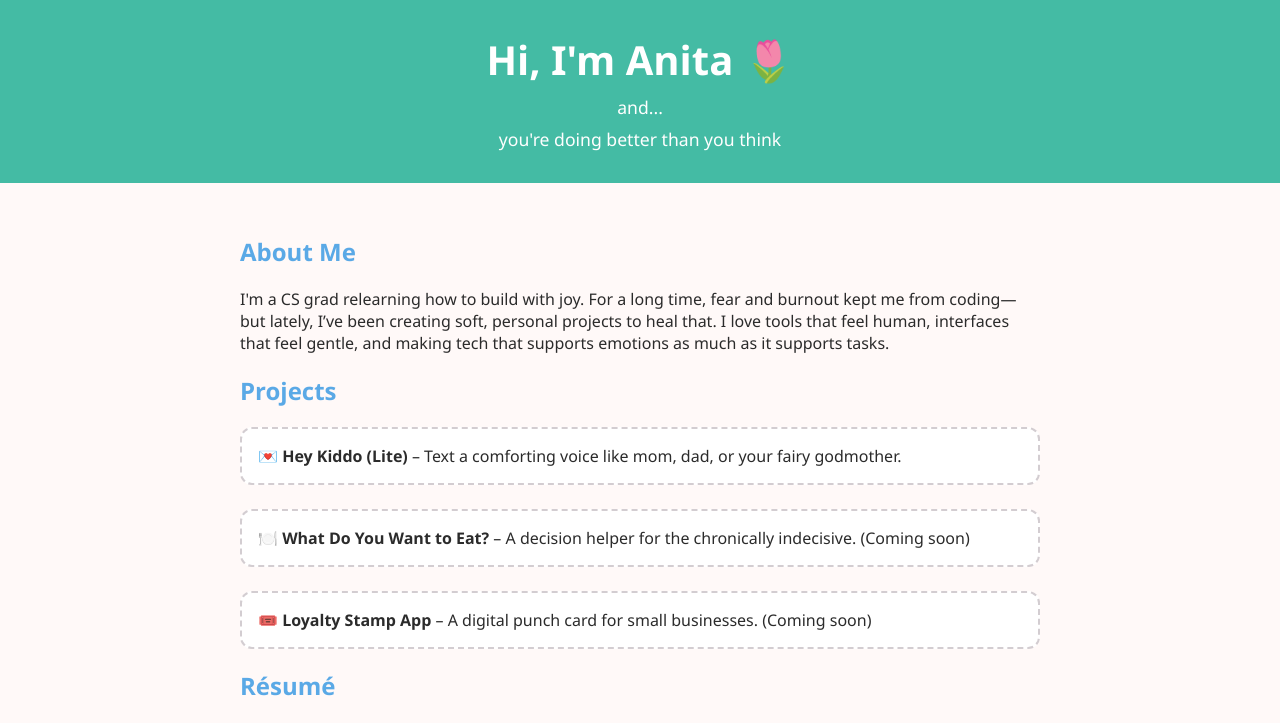
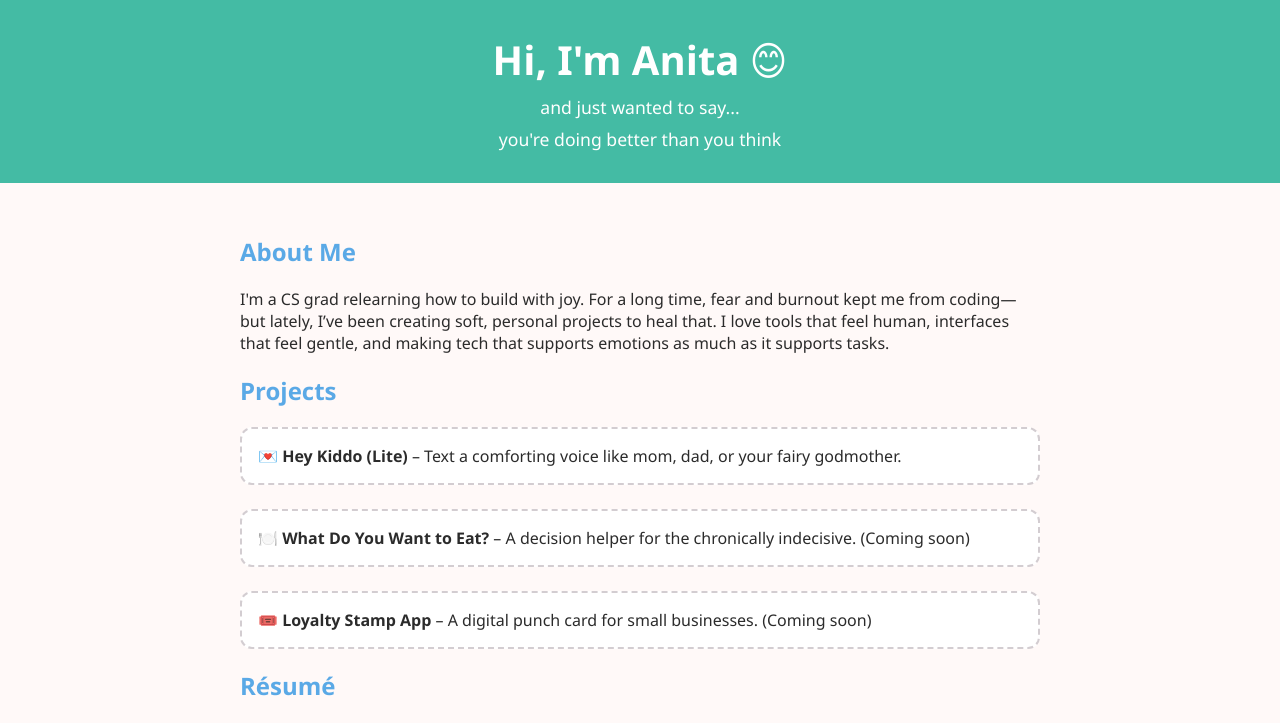
Before and after one commit to AnitaHong1/Website, a plain HTML site: page index.html in a window 1280 px wide. Shown: the top 723 px of the page. Drawn offline with Linux system fonts and the light colour scheme.

Commit message:
Update index.html

```diff
--- a/index.html
+++ b/index.html
@@ -86,8 +86,8 @@
 </head>
 <body>
   <header>
-    <h1>Hi, I'm Anita 🌷</h1>
-<p style="font-size: 1.1rem; font-weight: 300; margin: 0.5rem 0 0;">and...</p>
+    <h1>Hi, I'm Anita 😊</h1>
+<p style="font-size: 1.1rem; font-weight: 300; margin: 0.5rem 0 0;">and just wanted to say...</p>
     <div class="subtitle" id="subtitle"></div>
   </header>
 
```
